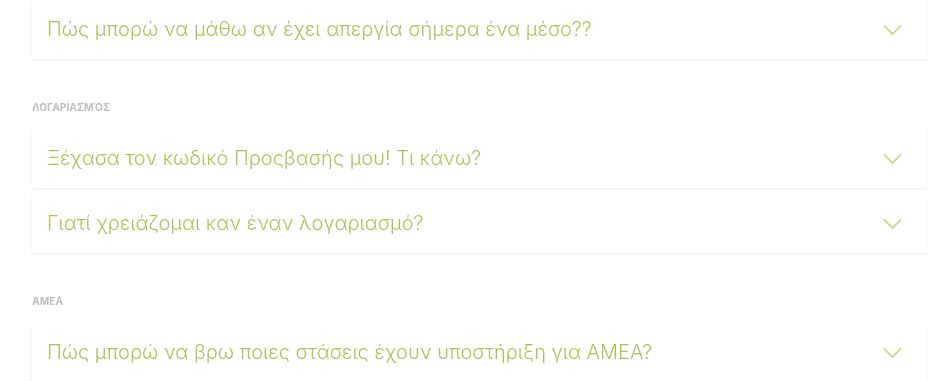
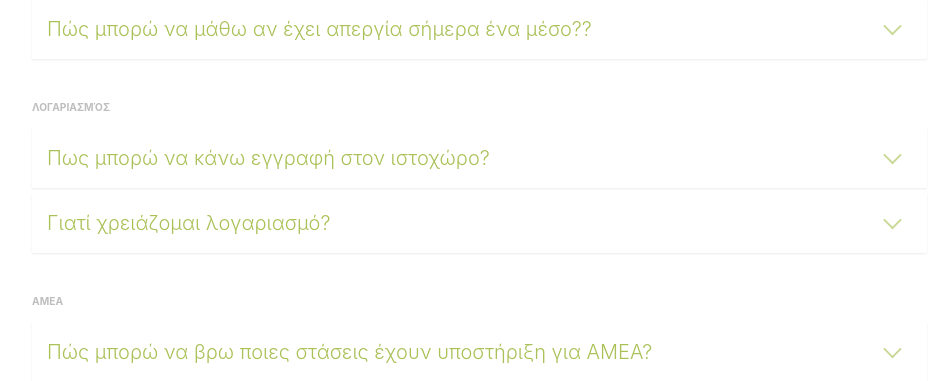
Before and after one commit to maryxan/OASA-re-design, a PHP site: page /faq/faq.php in a window 1280 px wide. Shown: the part 458-839 px from the top of the page, without its empty margins (268-1201 px from the left). Run offline with PHP 8.4, Linux system fonts and the light colour scheme.

Commit message:
fixed faq

```diff
--- a/faq/faq.php
+++ b/faq/faq.php
@@ -117,17 +117,17 @@
 		<ul id="Λογαριασμός" class="cd-faq__group">
 			<li class="cd-faq__title"><h2>Λογαριασμός</h2></li>
 			<li class="cd-faq__item">
-				<a class="cd-faq__trigger" href="#0"><span>Ξέχασα τον κωδικό Προςβασής μου! Τι κάνω?</span></a>
+				<a class="cd-faq__trigger" href="#0"><span>Πως μπορώ να κάνω εγγραφή στον ιστοχώρο?</span></a>
 				<div class="cd-faq__content">
           <div class="text-component">
-            <p>Ατυχήσατε!</p>
+            <p>Μέσω της <a href="../signup/signup.php">σελίδας</a> εγγραφής!</p>
           </div>
 				</div>
 			</li>
 
 
 			<li class="cd-faq__item">
-				<a class="cd-faq__trigger" href="#0"><span>Γιατί χρειάζομαι καν έναν λογαριασμό? </span></a>
+				<a class="cd-faq__trigger" href="#0"><span>Γιατί χρειάζομαι λογαριασμό? </span></a>
 				<div class="cd-faq__content">
           <div class="text-component">
             <p>Ένας λογαριασμός βοηθάει για να θυμόμαστε κάποιες προτιμήσεις σας και την προσωρινή αποθήκευση κάποιων δεδομένων.</p>
```
